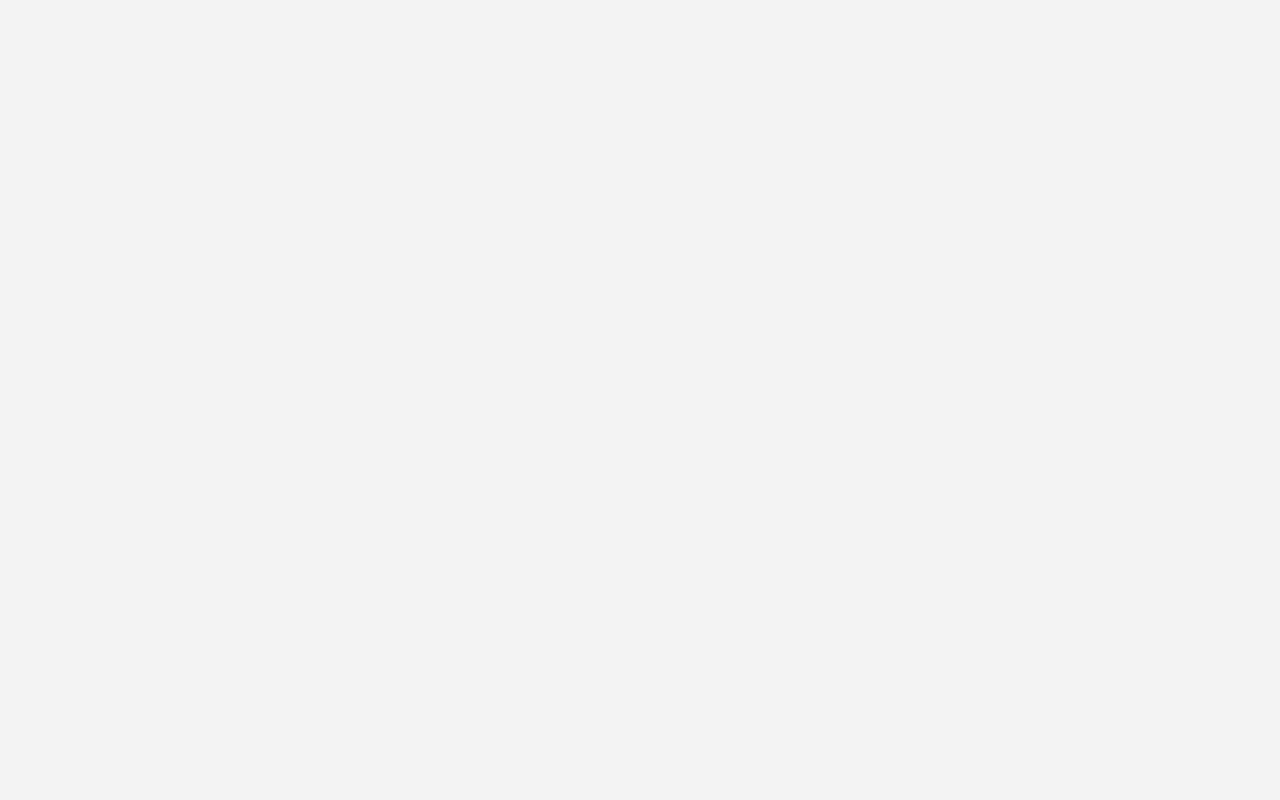
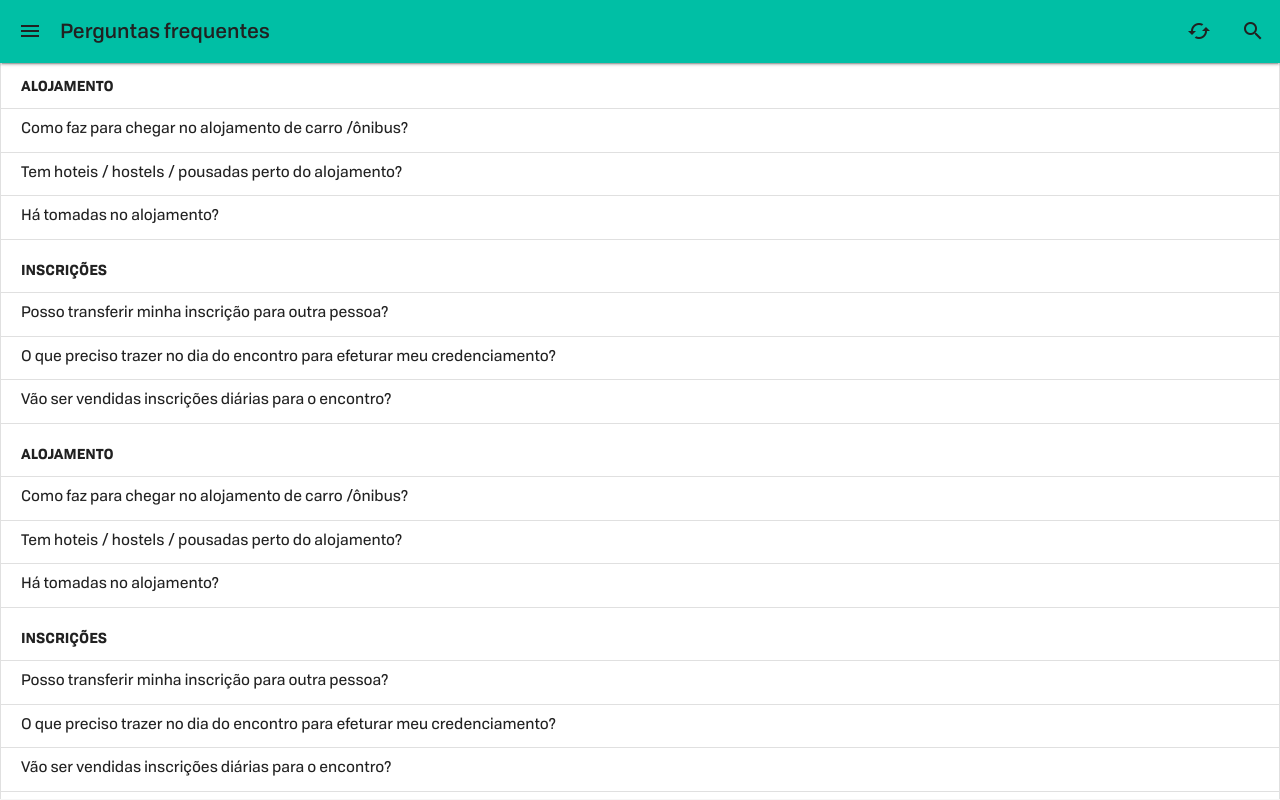
Before and after one commit to ndsgn/app2017, a Vue app in the folder front/: page /#/faq in a window 1280 px wide. Built offline with nearby package versions, Linux system fonts and the light colour scheme.

Commit message:
added all pages, and created menu itens for admin area, and other minor design stuff

```diff
--- a/front/index.html
+++ b/front/index.html
@@ -10,7 +10,7 @@
     <!--[if IE]><link rel="shortcut icon" href="/static/img/icons/favicon.ico"><![endif]-->
     <!-- Add to home screen for Android and modern mobile browsers -->
     <link rel="manifest" href="/static/manifest.json">
-    <meta name="theme-color" content="#4DBA87">
+    <meta name="theme-color" content="#d46060">
 
     <link rel="preload" href="/static/font/Tofino-Book.woff2" as="font" type="font/woff2" crossorigin>
     <link rel="preload" href="/static/font/Tofino-Regular.woff2" as="font" type="font/woff2" crossorigin>
--- a/front/src/App.vue
+++ b/front/src/App.vue
@@ -30,7 +30,7 @@ body {
   margin: 0;
   padding: 0;
   overflow-y: hidden;
-  background: #f3f3f3;
+  background: #f6f6f6;
 }
 
 #app {
--- /dev/null
+++ b/front/src/components/Pages/Faq.vue
@@ -0,0 +1,75 @@
+<template>
+  <div class="container">
+    <div class="col s12 m7">
+
+        <ul class="collection">
+            <li class="collection-item collection-item-header">Alojamento</li>
+            <li class="collection-item">Como faz para chegar no alojamento de carro /ônibus?</li>
+            <li class="collection-item">Tem hoteis / hostels / pousadas perto do alojamento?</li>
+            <li class="collection-item">Há tomadas no alojamento?</li>
+
+            <li class="collection-item collection-item-header">INSCRIÇÕES</li>
+            <li class="collection-item">Posso transferir minha inscrição para outra pessoa?</li>
+            <li class="collection-item">O que preciso trazer no dia do encontro para efeturar meu credenciamento?</li>
+            <li class="collection-item">Vão ser vendidas inscrições diárias para o encontro?</li>
+
+            <li class="collection-item collection-item-header">Alojamento</li>
+            <li class="collection-item">Como faz para chegar no alojamento de carro /ônibus?</li>
+            <li class="collection-item">Tem hoteis / hostels / pousadas perto do alojamento?</li>
+            <li class="collection-item">Há tomadas no alojamento?</li>
+
+            <li class="collection-item collection-item-header">INSCRIÇÕES</li>
+            <li class="collection-item">Posso transferir minha inscrição para outra pessoa?</li>
+            <li class="collection-item">O que preciso trazer no dia do encontro para efeturar meu credenciamento?</li>
+            <li class="collection-item">Vão ser vendidas inscrições diárias para o encontro?</li>
+
+            <li class="collection-item collection-item-header">Alojamento</li>
+            <li class="collection-item">Como faz para chegar no alojamento de carro /ônibus?</li>
+            <li class="collection-item">Tem hoteis / hostels / pousadas perto do alojamento?</li>
+            <li class="collection-item">Há tomadas no alojamento?</li>
+
+            <li class="collection-item collection-item-header">INSCRIÇÕES</li>
+            <li class="collection-item">Posso transferir minha inscrição para outra pessoa?</li>
+            <li class="collection-item">O que preciso trazer no dia do encontro para efeturar meu credenciamento?</li>
+            <li class="collection-item">Vão ser vendidas inscrições diárias para o encontro?</li>
+        </ul>
+
+    </div>
+
+  </div>
+</template>
+
+
+<script>
+  export default {
+    name: 'faq',
+    data () {
+      return {
+      }
+    }
+  }
+</script>
+
+
+<style scoped lang="scss">
+    .container {
+        padding: 15px 0 30px;
+    }
+
+    ul.collection {
+        width: 100vw;
+        position: absolute;
+        top: 48px;
+        left: 0;
+
+        li {
+
+            &.collection-item-header {
+                font-size: 14px;
+                font-weight: 600;
+                padding-top: 20px;
+                text-transform: uppercase;
+            }
+        }
+    }
+</style>
--- a/front/src/components/Pages/Favs.vue
+++ b/front/src/components/Pages/Favs.vue
@@ -4,7 +4,8 @@
 
             <div v-for="programItem in programItems" :key="programItem.tabId"  v-if="activeProgramTab == programItem.tabId" class="col s12 tabsingle">
                 <div v-for="programHours in programItem.hours">
-                    <div class="collection-item-time"><span>{{programHours.hour}}</span></div>
+                    <div class="collection-item-time" v-if="shouldShowHourLabel(programHours.activities)"><span>{{programHours.hour}}</span></div>
+
                     <ul class="collection">
                         <li v-for="programActivity in programHours.activities"
                             v-if="favItems.indexOf(programActivity.id) > -1"
@@ -37,6 +38,16 @@ export default {
     methods: {
         unfavActivity: function(activityId) {
             this.$store.dispatch('unsaveFav', activityId);
+        },
+        shouldShowHourLabel: function(hourActivities) {
+            let shouldShow = false
+
+            //verifica se quaisquer das atividades está favoritada. Se sim, shouldShow vira true, e o horário vai aparecer
+            for (let activity of hourActivities) {
+                (this.favItems.indexOf(activity.id) > -1) ? shouldShow = true : shouldShow = false
+            }
+
+            return shouldShow
         }
     },
     computed: {
@@ -90,6 +101,7 @@ export default {
 
         @media only screen and (min-width: 660px) {
             box-shadow: 0 2px 2px 0 rgba(0,0,0,0.14), 0 1px 5px 0 rgba(0,0,0,0.12), 0 3px 1px -2px rgba(0,0,0,0.2);
+            margin: 0 5px;
         }
     }
 
@@ -103,6 +115,7 @@ export default {
             position: absolute;
             top: 23px;
             right: 16px;
+            cursor: pointer;
         }
 
         span.title {
@@ -165,6 +178,17 @@ export default {
         font-size: 14px;
         color: #666;
         padding: 8px 0px 2px 25px;
+
+        @media only screen and (min-width: 660px) {
+            padding: 18px 0px 2px 32px;
+            background: none;
+
+            span {
+                color: #666;
+                font-size: 16px;
+                font-weight: 600;
+            }
+        }
     }
 
     .slidetab-enter-active, .slidetab-leave-active {
--- /dev/null
+++ b/front/src/components/Pages/Maps.vue
@@ -0,0 +1,28 @@
+<template>
+  <div class="container">
+    <div class="col s12 m7">
+
+        <h1>Mapa :)</h1>
+
+    </div>
+
+  </div>
+</template>
+
+
+<script>
+  export default {
+    name: 'map',
+    data () {
+      return {
+      }
+    }
+  }
+</script>
+
+
+<style scoped lang="scss">
+    .container {
+        padding: 15px 0 30px;
+    }
+</style>
--- /dev/null
+++ b/front/src/components/Pages/Phones.vue
@@ -0,0 +1,59 @@
+<template>
+  <div class="container">
+    <div class="col s12 m7">
+
+        <h5>EMERGÊNCIAS</h5>
+
+        <p><span>190</span> Polícia Militar</p>
+        <p><span>192</span> SAMU</p>
+        <p><span>193</span> Corpo de Bombeiros</p>
+
+        <h5>COMIDAS & BARES</h5>
+
+        <p><span>3522-8746</span> Pizzaria Gourmet</p>
+        <p><span>3548-4125</span> Bar do Seu Juca</p>
+        <p><span>3856-9799</span> Habbib's CIC</p>
+
+    </div>
+
+  </div>
+</template>
+
+
+<script>
+  export default {
+    name: 'phones',
+    data () {
+      return {
+      }
+    }
+  }
+</script>
+
+
+<style scoped lang="scss">
+    .container {
+        padding: 15px 0 30px;
+    }
+
+    h5 {
+        font-size: 14px;
+        font-weight: 600;
+        margin: 30px 0 15px;
+    }
+
+    p {
+        font-size: 14px;
+        color: #666;
+        margin: 2px 0;
+
+        span {
+            font-size: 25px;
+            font-weight: 500;
+            color: #666;
+            position: relative;
+            top: 3px;
+            padding-right: 16px;
+        }
+    }
+</style>
--- a/front/src/components/Pages/Program.vue
+++ b/front/src/components/Pages/Program.vue
@@ -80,7 +80,6 @@
         height: calc(100vh - 110px);
         position: relative;
         top: 7px;
-        background: #fff;
     }
 
     .collection {
@@ -90,6 +89,7 @@
 
         @media only screen and (min-width: 660px) {
             box-shadow: 0 2px 2px 0 rgba(0,0,0,0.14), 0 1px 5px 0 rgba(0,0,0,0.12), 0 3px 1px -2px rgba(0,0,0,0.2);
+            margin: 0 5px;
         }
     }
 
@@ -103,6 +103,7 @@
             position: absolute;
             top: 23px;
             right: 16px;
+            cursor: pointer;
         }
 
         span.title {
@@ -153,7 +154,7 @@
         padding: 8px 0px 2px 25px;
 
         @media only screen and (min-width: 660px) {
-            padding: 18px 0px 2px 25px;
+            padding: 18px 0px 2px 32px;
             background: none;
 
             span {
--- a/front/src/components/Shared/Header.vue
+++ b/front/src/components/Shared/Header.vue
@@ -46,7 +46,7 @@ import HeaderExtend from './HeaderExtend'
 export default {
     name: 'header',
     components: {SideNav, HeaderExtend},
-    props: ['color', 'textcolor', 'headertext', 'useheaderextend'],
+    props: ['color', 'textcolor', 'headertext', 'useheaderextend', 'themeColor'],
     data () {
         return {
             showNav: false
--- a/front/src/router/index.js
+++ b/front/src/router/index.js
@@ -7,6 +7,9 @@ import Login from '@/components/Pages/Login'
 import News from '@/components/Pages/News'
 import Program from '@/components/Pages/Program'
 import Favs from '@/components/Pages/Favs'
+import Phones from '@/components/Pages/Phones'
+import Faq from '@/components/Pages/Faq'
+import Maps from '@/components/Pages/Maps'
 
 Vue.use(Router)
 
@@ -17,6 +20,10 @@ export default new Router({
       name: 'Login',
       components: {
         default: Login
+      },
+      beforeEnter: (to, from, next) => {
+        document.querySelector("meta[name=theme-color]").setAttribute("content", '#ddd')
+        next()
       }
     },
     {
@@ -33,6 +40,10 @@ export default new Router({
           textcolor: 'grey-text text-darken-4',
           useheaderextend: false
         }
+      },
+      beforeEnter: (to, from, next) => {
+        document.querySelector("meta[name=theme-color]").setAttribute("content", '#e6c86c')
+        next()
       }
     },
     {
@@ -49,6 +60,10 @@ export default new Router({
           textcolor: 'grey-text text-darken-4',
           useheaderextend: true
         }
+      },
+      beforeEnter: (to, from, next) => {
+        document.querySelector("meta[name=theme-color]").setAttribute("content", '#cc5c5c')
+        next()
       }
     },
     {
@@ -65,6 +80,70 @@ export default new Router({
           textcolor: 'purple-text text-lighten-5',
           useheaderextend: true
         }
+      },
+      beforeEnter: (to, from, next) => {
+        document.querySelector("meta[name=theme-color]").setAttribute("content", '#684c92')
+        next()
+      }
+    },
+    {
+      path: '/phones',
+      name: 'Phones',
+      components: {
+        header: Header,
+        default: Phones
+      },
+      props: {
+        header: {
+          headertext: 'Telefones importantes',
+          color: 'grey lighten-1',
+          textcolor: 'grey-text text-darken-4',
+          useheaderextend: false
+        }
+      },
+      beforeEnter: (to, from, next) => {
+        document.querySelector("meta[name=theme-color]").setAttribute("content", '#999999')
+        next()
+      }
+    },
+    {
+      path: '/faq',
+      name: 'Faq',
+      components: {
+        header: Header,
+        default: Faq
+      },
+      props: {
+        header: {
+          headertext: 'Perguntas frequentes',
+          color: 'teal accent-4',
+          textcolor: 'grey-text text-darken-4',
+          useheaderextend: false
+        }
+      },
+      beforeEnter: (to, from, next) => {
+        document.querySelector("meta[name=theme-color]").setAttribute("content", '#049a86')
+        next()
+      }
+    },
+    {
+      path: '/maps',
+      name: 'Maps',
+      components: {
+        header: Header,
+        default: Maps
+      },
+      props: {
+        header: {
+          headertext: 'Mapa do alojamento',
+          color: 'blue lighten-2',
+          textcolor: 'grey-text text-darken-4',
+          useheaderextend: false
+        }
+      },
+      beforeEnter: (to, from, next) => {
+        document.querySelector("meta[name=theme-color]").setAttribute("content", '#3c9be8')
+        next()
       }
     }
   ]
```
Also changed, not shown: front/src/components/Pages/Login.vue (+17 -1 lines), front/src/components/Shared/SideNav.vue (+8 -0 lines), front/static/img/logo.svg (added), 1 other file (tests, documents, lock files or other folders).
